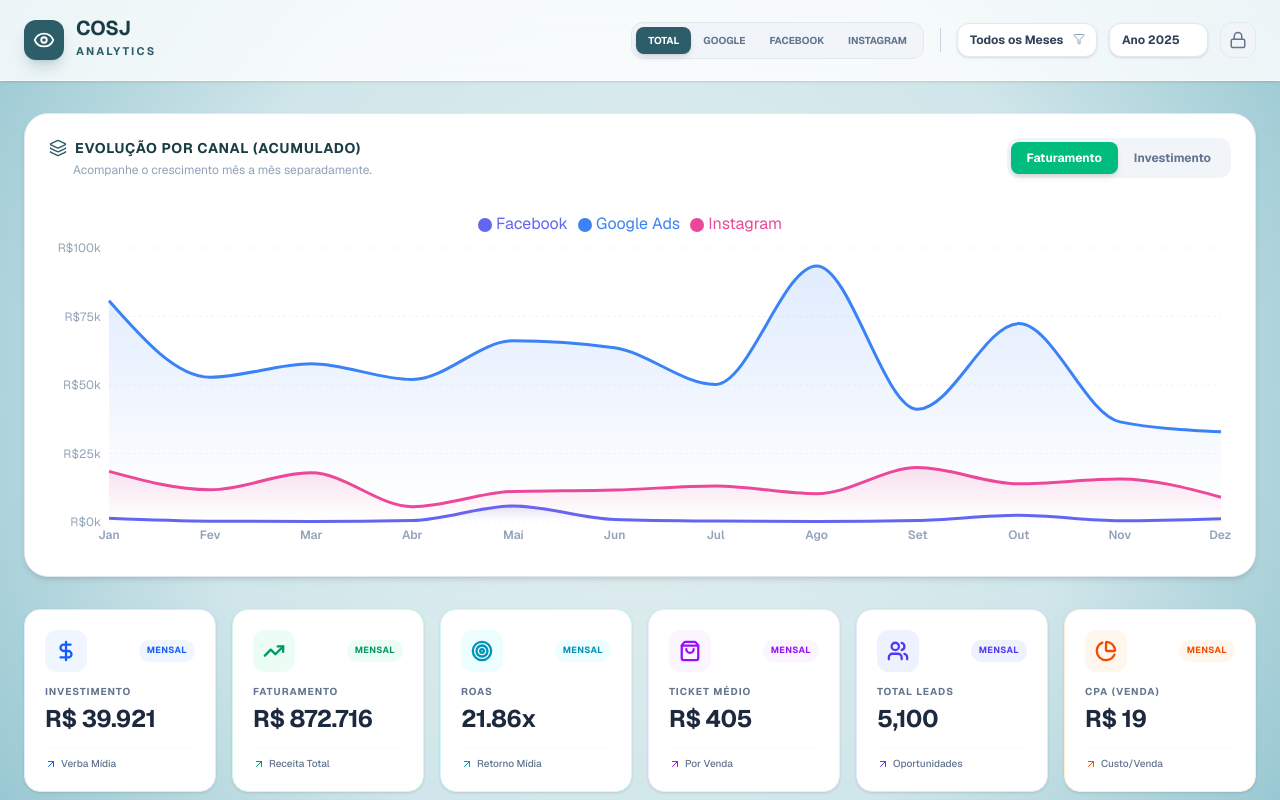
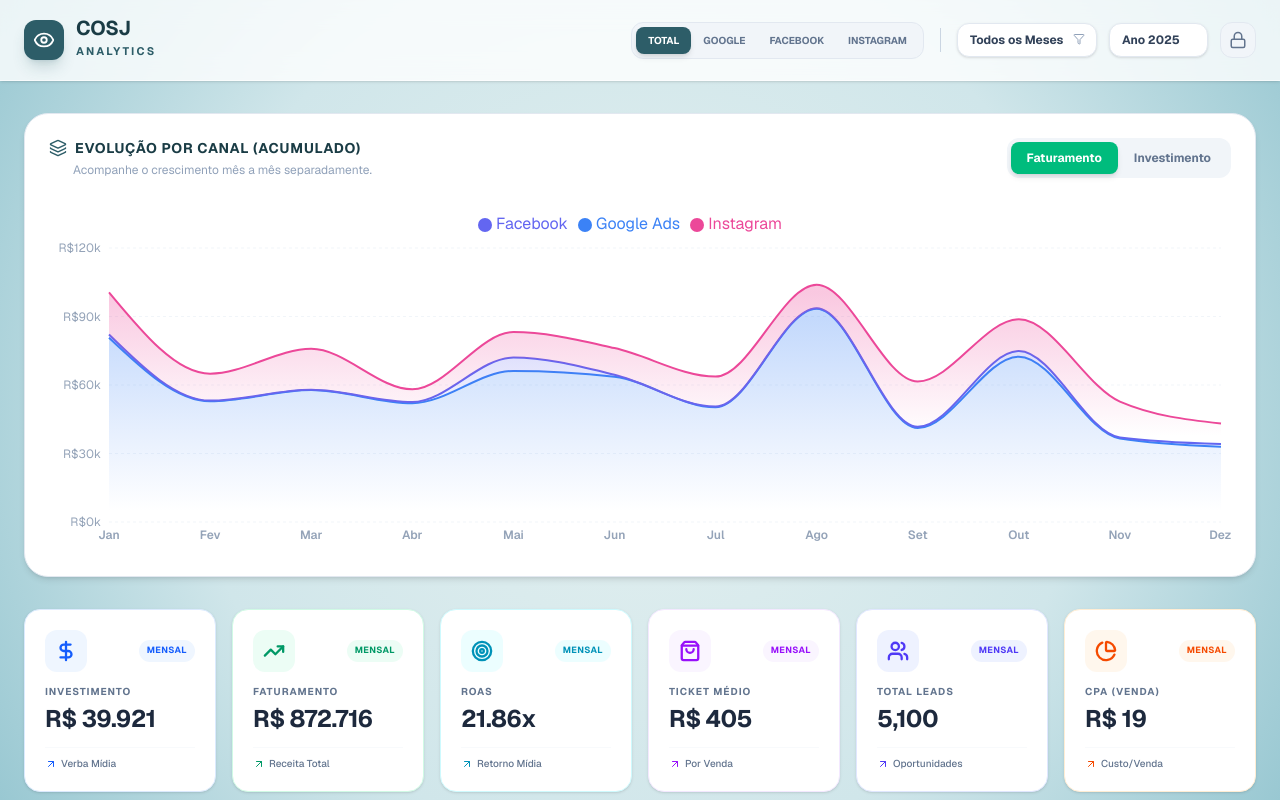
Before and after one commit to jose25mn/dashboard-marketing, a Next.js app: page / in a window 1280 px wide. Shown: the top 800 px of the page. Built offline with nearby package versions, Linux system fonts and the light colour scheme.

Commit message:
Update page.tsx

```diff
--- a/app/page.tsx
+++ b/app/page.tsx
@@ -71,7 +71,7 @@ export default function Dashboard() {
 
   // --- PROCESSAMENTO ---
   const processedData = useMemo(() => {
-    // CORREÇÃO: Adicionado singleMonthConversion: [] para evitar o erro de build
+    // Inicialização segura para evitar erro de build
     if (!data) return {
         chartData: [],
         singleMonthData: [],
@@ -84,13 +84,15 @@ export default function Dashboard() {
 
     const isSingleMonth = monthFilter !== 'all';
 
-    // 1. Filtragem
+    // 1. Filtragem de Período/Mês
     let slice = data;
     if (period === 'sem1') slice = data.slice(0, 6);
     if (period === 'sem2') slice = data.slice(6, 12);
     if (isSingleMonth) slice = data.filter(d => d.name === monthFilter);
 
-    // 2. Mapeamento Geral
+    // 2. Mapeamento Geral (ChartData)
+    // Aqui nós preparamos os dados. Se houver filtro de plataforma, as métricas "raiz" (invest, faturamento)
+    // já assumem os valores daquela plataforma.
     const chartData = slice.map(item => {
         const metrics = platformFilter === 'total' ? (item.total || {}) : (item[platformFilter] || {});
         return {
@@ -108,7 +110,8 @@ export default function Dashboard() {
             cpc: metrics.cpc || 0,
             ticket: metrics.ticket || 0,
             cpa: (metrics.vendas || 0) > 0 ? (metrics.invest || 0) / metrics.vendas : 0,
-            // Gráfico principal
+
+            // Dados específicos para o modo "Total" (Stack)
             google_fat: item.google?.faturamento || 0,
             google_inv: item.google?.invest || 0,
             face_fat: item.facebook?.faturamento || 0,
@@ -122,12 +125,13 @@ export default function Dashboard() {
     let singleMonthData: any[] = [];
     if (isSingleMonth && slice.length > 0) {
         const item = slice[0];
-        const processPlatform = (name: string, pData: any, color: string) => {
+        const processPlatform = (name: string, pData: any, color: string, id: string) => {
              const inv = pData?.invest || 0;
              const fat = pData?.faturamento || 0;
              const leads = pData?.leads || 0;
              return {
                 name,
+                id,
                 invest: inv,
                 faturamento: fat,
                 cpl: leads > 0 ? inv / leads : 0,
@@ -135,11 +139,18 @@ export default function Dashboard() {
              };
         };
 
-        singleMonthData = [
-            processPlatform('Google', item.google, '#3b82f6'),
-            processPlatform('Facebook', item.facebook, '#6366f1'),
-            processPlatform('Instagram', item.instagram, '#ec4899'),
+        const allPlatforms = [
+            processPlatform('Google Ads', item.google, '#3b82f6', 'google'),
+            processPlatform('Facebook', item.facebook, '#6366f1', 'facebook'),
+            processPlatform('Instagram', item.instagram, '#ec4899', 'instagram'),
         ];
+
+        // Se houver filtro de plataforma, mostramos apenas a plataforma selecionada no gráfico de barras
+        if (platformFilter !== 'total') {
+            singleMonthData = allPlatforms.filter(p => p.id === platformFilter);
+        } else {
+            singleMonthData = allPlatforms;
+        }
     }
 
     // 4. Somatório de Totais
@@ -251,7 +262,7 @@ export default function Dashboard() {
                     <div className="h-[350px] w-full">
                         <ResponsiveContainer width="100%" height="100%">
                             {processedData.isSingleMonth ? (
-                                // MODO BARRAS (Mês Único)
+                                // --- MODO BARRAS (MÊS ÚNICO) ---
                                 <BarChart data={processedData.singleMonthData} margin={{ top: 20, right: 30, left: 20, bottom: 5 }}>
                                     <CartesianGrid strokeDasharray="3 3" stroke="#f1f5f9" vertical={false} />
                                     <XAxis dataKey="name" stroke="#64748b" tick={{fontSize: 12, fontWeight: 700}} axisLine={false} tickLine={false} />
@@ -261,14 +272,15 @@ export default function Dashboard() {
                                         contentStyle={{ backgroundColor: '#fff', borderColor: '#e2e8f0', borderRadius: '12px' }}
                                         formatter={(value: any) => [`R$ ${Number(value).toLocaleString('pt-BR')}`, '']}
                                     />
-                                    <Bar dataKey={mainChartMetric} radius={[8, 8, 0, 0]} barSize={80}>
+                                    {/* Se for total, usa as cores individuais. Se for filtro, usa a cor definida no objeto */}
+                                    <Bar dataKey={mainChartMetric} radius={[8, 8, 0, 0]} barSize={platformFilter === 'total' ? 80 : 120}>
                                         {processedData.singleMonthData.map((entry: any, index: number) => (
                                             <Cell key={`cell-${index}`} fill={entry.fill} />
                                         ))}
                                     </Bar>
                                 </BarChart>
                             ) : (
-                                // MODO ÁREA (Evolução)
+                                // --- MODO ÁREA (EVOLUÇÃO) ---
                                 <AreaChart data={processedData.chartData} margin={{ top: 10, right: 10, left: 0, bottom: 0 }}>
                                     <defs>
                                         <linearGradient id="gradGoogle" x1="0" y1="0" x2="0" y2="1"><stop offset="5%" stopColor="#3b82f6" stopOpacity={0.3}/><stop offset="95%" stopColor="#3b82f6" stopOpacity={0}/></linearGradient>
@@ -280,9 +292,26 @@ export default function Dashboard() {
                                     <YAxis stroke="#94a3b8" tick={{fontSize: 12}} axisLine={false} tickLine={false} tickFormatter={(val) => `R$${val/1000}k`} />
                                     <Tooltip contentStyle={{ backgroundColor: '#fff', borderColor: '#e2e8f0', borderRadius: '12px' }} formatter={(value: any) => [`R$ ${Number(value).toLocaleString('pt-BR')}`, '']} />
                                     <Legend verticalAlign="top" height={36} iconType="circle"/>
-                                    <Area type="monotone" name="Google Ads" dataKey={mainChartMetric === 'faturamento' ? 'google_fat' : 'google_inv'} stroke="#3b82f6" fill="url(#gradGoogle)" strokeWidth={3} fillOpacity={0.5} />
-                                    <Area type="monotone" name="Facebook" dataKey={mainChartMetric === 'faturamento' ? 'face_fat' : 'face_inv'} stroke="#6366f1" fill="url(#gradFace)" strokeWidth={3} fillOpacity={0.5} />
-                                    <Area type="monotone" name="Instagram" dataKey={mainChartMetric === 'faturamento' ? 'insta_fat' : 'insta_inv'} stroke="#ec4899" fill="url(#gradInsta)" strokeWidth={3} fillOpacity={0.5} />
+
+                                    {/* LÓGICA DE EXIBIÇÃO: TOTAL vs PLATAFORMA ÚNICA */}
+                                    {platformFilter === 'total' ? (
+                                        <>
+                                            <Area type="monotone" name="Google Ads" stackId="1" dataKey={mainChartMetric === 'faturamento' ? 'google_fat' : 'google_inv'} stroke="#3b82f6" fill="url(#gradGoogle)" strokeWidth={2} fillOpacity={1} />
+                                            <Area type="monotone" name="Facebook" stackId="1" dataKey={mainChartMetric === 'faturamento' ? 'face_fat' : 'face_inv'} stroke="#6366f1" fill="url(#gradFace)" strokeWidth={2} fillOpacity={1} />
+                                            <Area type="monotone" name="Instagram" stackId="1" dataKey={mainChartMetric === 'faturamento' ? 'insta_fat' : 'insta_inv'} stroke="#ec4899" fill="url(#gradInsta)" strokeWidth={2} fillOpacity={1} />
+                                        </>
+                                    ) : (
+                                        // Se escolheu uma plataforma, mostra o dado GERAL (que já foi filtrado no useMemo)
+                                        <Area
+                                            type="monotone"
+                                            name={platformFilter === 'google' ? 'Google Ads' : platformFilter === 'facebook' ? 'Facebook' : 'Instagram'}
+                                            dataKey={mainChartMetric} // Usa a métrica genérica (invest/faturamento) que já contém o valor filtrado
+                                            stroke={platformFilter === 'google' ? '#3b82f6' : platformFilter === 'facebook' ? '#6366f1' : '#ec4899'}
+                                            fill={`url(#grad${platformFilter === 'google' ? 'Google' : platformFilter === 'facebook' ? 'Face' : 'Insta'})`}
+                                            strokeWidth={3}
+                                            fillOpacity={1}
+                                        />
+                                    )}
                                 </AreaChart>
                             )}
                         </ResponsiveContainer>
```
